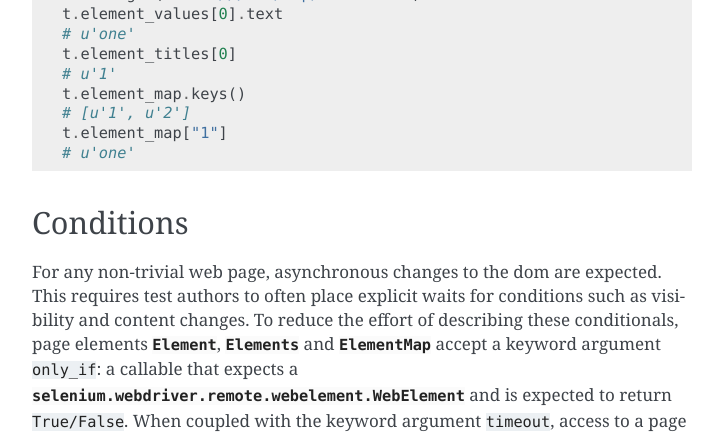
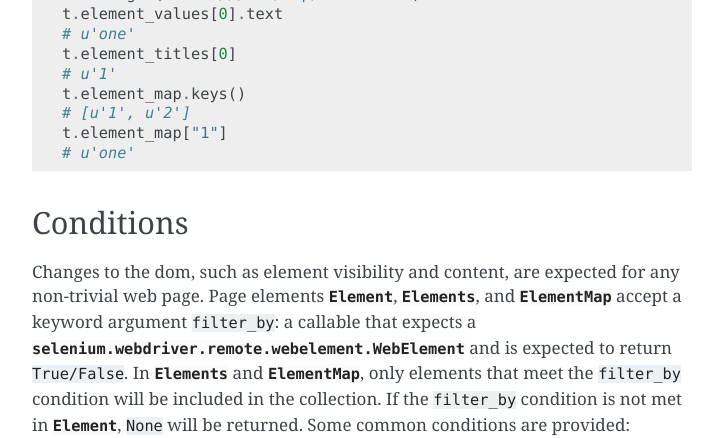
Before and after one commit to alisaifee/holmium.core, a Sphinx documentation site: the page built from doc/source/usage.rst, in a window 1280 px wide and 1400 px high, scrolled down 6283 px. Shown: the top 438 px of the window, without its empty margins (388-1111 px from the left). Built offline with Sphinx 7.4.7, drawn with Linux system fonts in a browser that asks for light colours; formulas are drawn with MathJax 3; the version number could not be read and is left out; some of the changed text lies outside the part shown.

Commit message:
Add documentation for filter_by and revise documentation for only_if/timeout.

```diff
--- a/doc/source/usage.rst
+++ b/doc/source/usage.rst
@@ -310,27 +310,24 @@ the text attribute of the element. The same type of lookup functions are used in
 
 Conditions
 ==========
-For any non-trivial web page, asynchronous changes to the dom are expected. This
-requires test authors to often place explicit waits for conditions such as visibility
-and content changes. To reduce the effort of describing these conditionals, page elements
-:class:`Element`, :class:`Elements` and :class:`ElementMap` accept a keyword argument ``only_if``:
-a callable that expects a :class:`selenium.webdriver.remote.webelement.WebElement` and is
-expected to return ``True/False``. When coupled with the keyword argument ``timeout``,
-access to a page object's element is internally subjected to an explicit wait.
-
-Some common conditions are provided and can be used to further simplify the declaration of pageobject:
+Changes to the dom, such as element visibility and content, are expected for any non-trivial web page.
+Page elements :class:`Element`, :class:`Elements`, and :class:`ElementMap` accept a keyword argument
+``filter_by``: a callable that expects a :class:`selenium.webdriver.remote.webelement.WebElement` and
+is expected to return ``True/False``. In :class:`Elements` and :class:`ElementMap`, only elements
+that meet the ``filter_by`` condition will be included in the collection. If the ``filter_by``
+condition is not met in :class:`Element`, ``None`` will be returned. Some common conditions are
+provided:
 
 .. currentmodule:: holmium.core.conditions
 .. autoclass:: VISIBLE
 .. autoclass:: INVISIBLE
 .. autoclass:: MATCHES_TEXT
-.. autoclass:: ANY
-.. autoclass:: ALL
 .. currentmodule:: holmium.core
 
-
-You can build your own condition objects by subclassing :class:`conditions.BaseCondition`
-and implementing the :meth:`conditions.BaseCondition.evaluate` method.
+These conditions can also be used to place explicit waits on elements expected to change
+asynchronously by pairing the ``only_if`` keyword argument with ``timeout``. In :class:`Element`,
+``only_if`` is also a callable that expects a :class:`selenium.webdriver.remote.webelement.WebElement`
+and is expected to return ``True/False``.
 
 Sample
 ------
@@ -347,12 +344,22 @@ Sample
                                     only_if=conditions.MATCHES_TEXT('^ready.*'),
                                     timeout = 5)
 
-
-
 In the above example, ``required_element`` will return ``None`` unless it is displayed. The 5 second
-timeout will take effect everytime the element is accessed. Similarly, ``delayed_element`` will return
+timeout will take effect every time the element is accessed. Similarly, ``delayed_element`` will return
 ``None`` until the text of the element matches a string that starts with ``ready``.
 
+``only_if`` and ``timeout`` explicit waits can also be used with :class:`Elements` and
+:class:`ElementMap`. In these element collections, ``only_if`` expects a list of
+:class:`selenium.webdriver.remote.webelement.WebElement` items and is also expected to return
+``True/False``.  These common conditions for use with element collections are provided:
+
+.. currentmodule:: holmium.core.conditions
+.. autoclass:: ANY
+.. autoclass:: ALL
+.. currentmodule:: holmium.core
+
+You can build your own condition objects by subclassing :class:`conditions.BaseCondition`
+and implementing the :meth:`conditions.BaseCondition.evaluate` method.
 
 Context Managers
 ----------------
```
